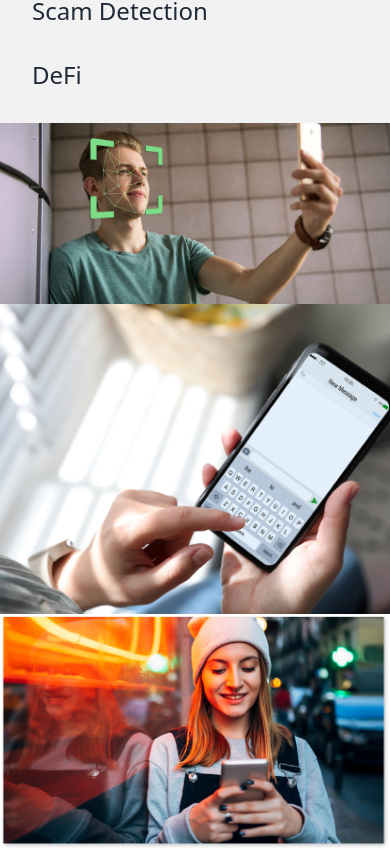
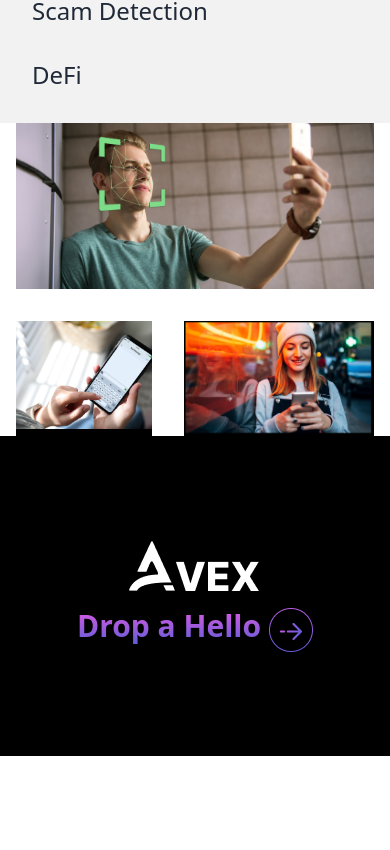
Before and after one commit to KartikeyCode/avex-website2023, a React (Create React App) app: page / in a window 390 px wide. Shown: the part 3038-3888 px from the top of the page. After the commit the page ends 3794 px from the top, so only its background shows below. Built offline with nearby package versions, Linux system fonts and the light colour scheme; the HTML template or start-up script is replaced by a standard one.

Commit message:
Added Collage and Footer

```diff
--- a/src/App.css
+++ b/src/App.css
@@ -13,3 +13,9 @@
     box-shadow: 0px 4px 4px rgba(132, 128, 128, 0.25);
     border-radius: 20px;
 }
+.footer-description{
+    background: linear-gradient(180deg, #DF5AE1 0%, #465DD8 100%);
+    -webkit-background-clip: text;
+    -webkit-text-fill-color: transparent;
+    background-clip: text;
+}
--- a/src/App.js
+++ b/src/App.js
@@ -7,6 +7,7 @@ import About from './components/About'
 import Slider from './components/Slider'
 import Features from './components/Features'
 import Collage from './components/Collage'
+import Footer from './components/Footer'
 
 const App = () => {
   return (
@@ -17,6 +18,7 @@ const App = () => {
       <Slider />
       <Features />
       <Collage />
+      <Footer />
     </div>
   )
 }
--- a/src/components/Collage.jsx
+++ b/src/components/Collage.jsx
@@ -2,15 +2,15 @@ import React from 'react'
 
 const Collage = () => {
   return (
-    <section>
-      <div className="">
-        <img src="/images/Banner 1.png" alt="Banner 1" />
+    <section className='grid grid-cols-[5fr_7fr] max-w-6xl md:mx-auto mx-4 gap-8'>
+      <div className="bg-black col-span-full object-cover">
+        <img src="/images/Banner 1.png" alt="Banner 1" loading='lazy' className='object-cover'/>
       </div>
-      <div className="">
-        <img src="/images/Banner 2.png" alt="Banner 1" />
+      <div className="bg-black">
+        <img src="/images/Banner 2.png" alt="Banner 2" loading='lazy'/>
       </div>
-      <div className="">
-        <img src="/images/Banner 3.png" alt="Banner 1" />
+      <div className="bg-black">
+        <img src="/images/Banner 3.png" alt="Banner 3" loading='lazy'/>
       </div>
     </section>
   )
--- /dev/null
+++ b/src/components/Footer.jsx
@@ -0,0 +1,14 @@
+import React from 'react'
+
+const Footer = () => {
+  return (
+    <footer className="footer footer-center p-10 bg-black text-primary-content">
+    <div className='py-16 px-4'>
+        <img src="/images/Footer Logo.png" alt="Avex Logo" />
+        <a href='/' className="footer-description text-3xl font-bold flex gap-2">Drop a Hello <img src='/images/Left Arrow.png' alt='Left Arrow'/></a>
+    </div>
+    </footer>
+  )
+}
+
+export default Footer
```
Also changed, not shown: public/images/Footer Logo.png (added), public/images/Left Arrow.png (added).
